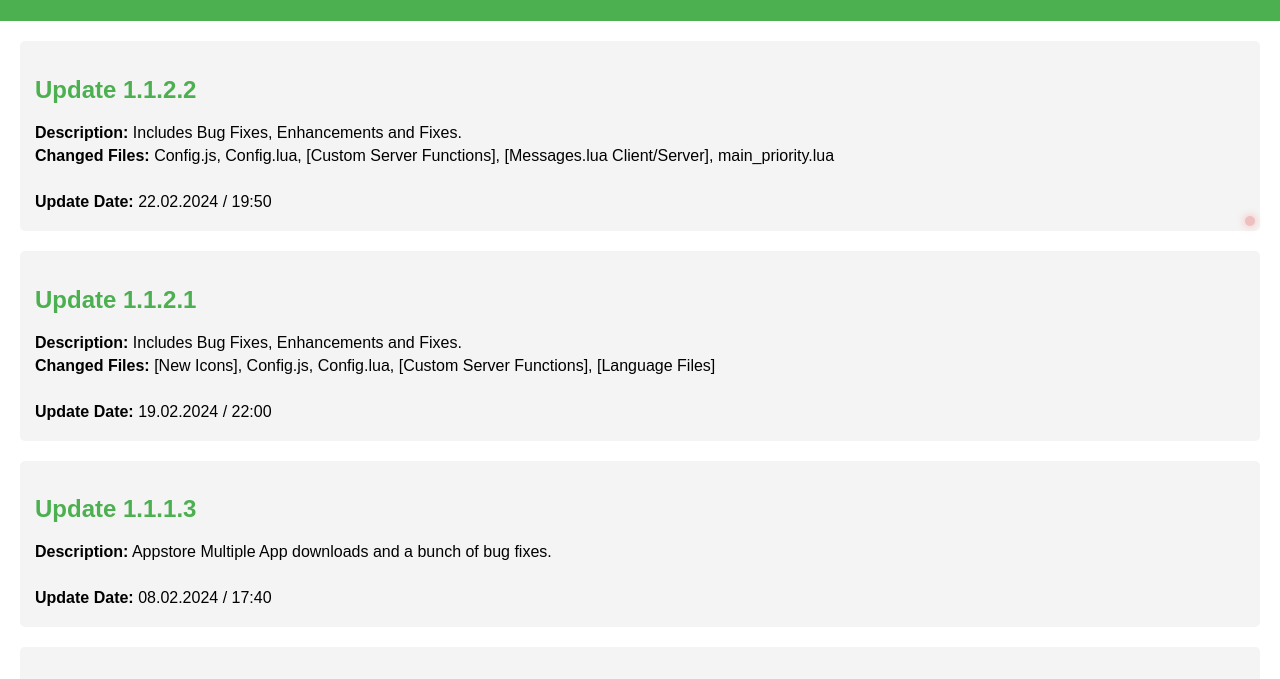
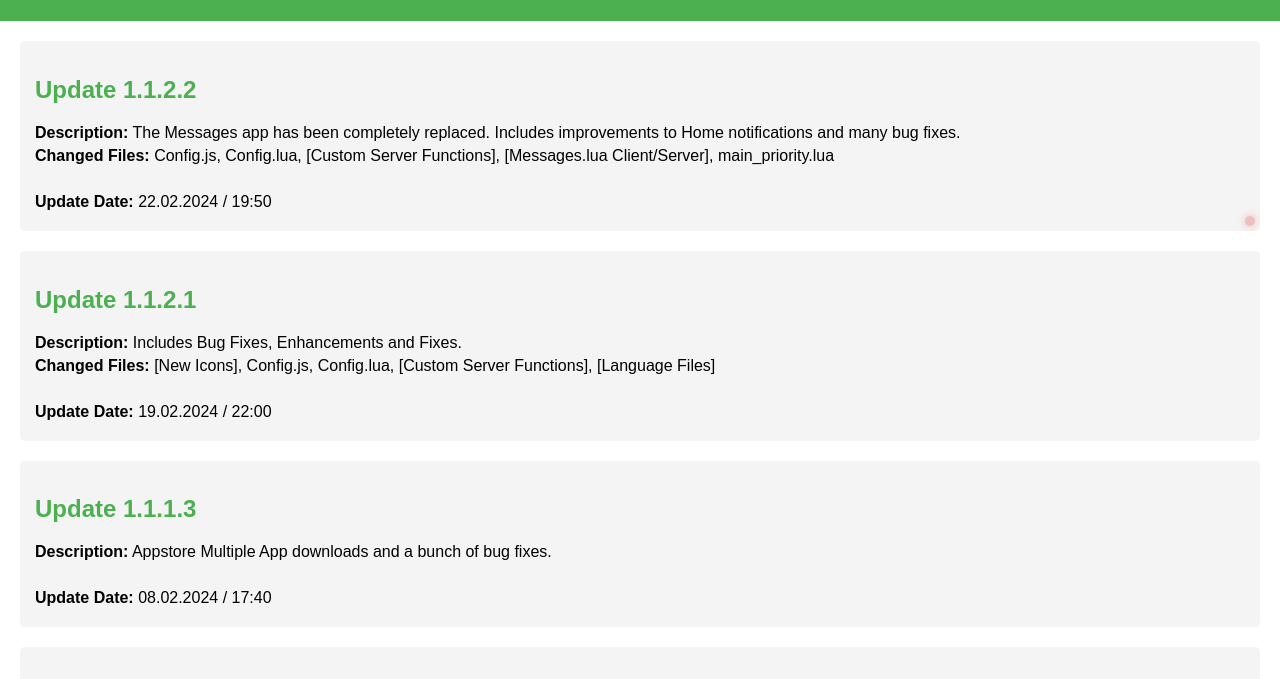
Before and after one commit to stachenoisy/Stache-Phone-UpdateFeed, a plain HTML site: page index.html in a window 1280 px wide. Shown: the part 99-778 px from the top of the page. Drawn offline with Linux system fonts and the light colour scheme.

Commit message:
Update index.html

```diff
--- a/index.html
+++ b/index.html
@@ -29,7 +29,7 @@
         {
             id: 6,
             title: "Update 1.1.2.2",
-            description: "Includes Bug Fixes, Enhancements and Fixes.",
+            description: "The Messages app has been completely replaced. Includes improvements to Home notifications and many bug fixes.",
             changed: "Config.js, Config.lua, [Custom Server Functions], [Messages.lua Client/Server], main_priority.lua",
             timestamp: "22.02.2024 / 19:50"
         },
```
